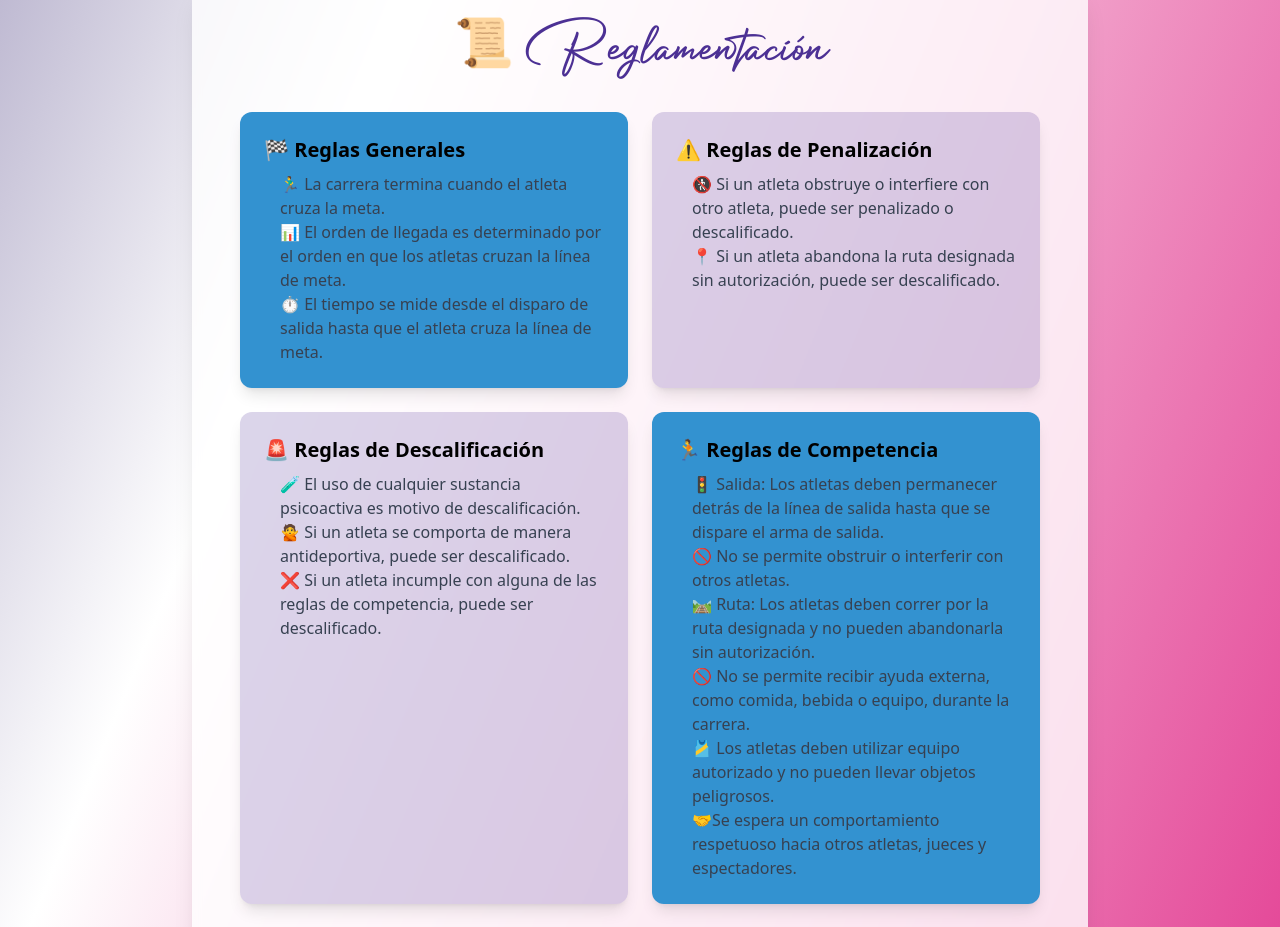
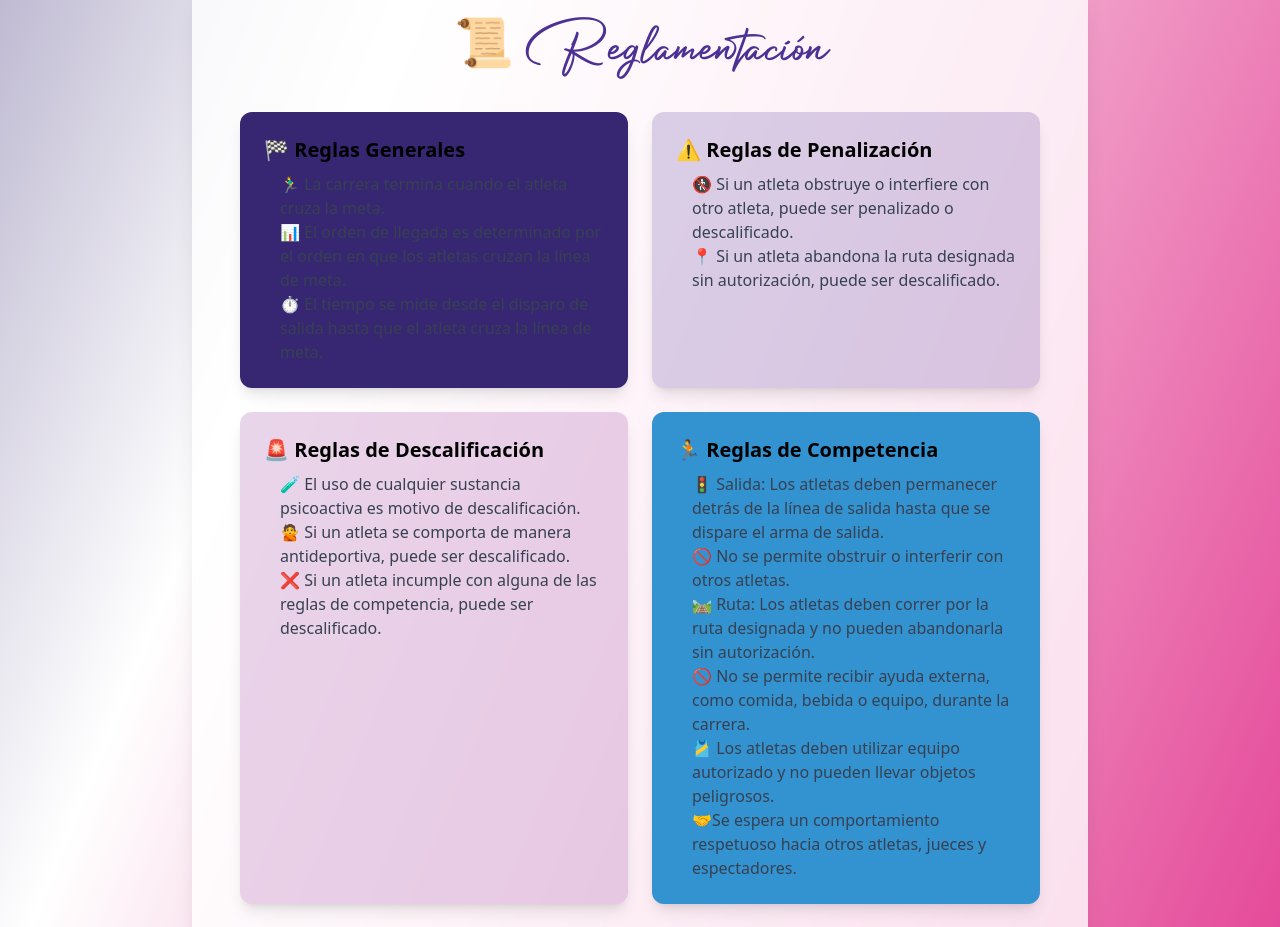
Before and after one commit to StevenRincon24/CarreraMujer2026, a React (Vite) app: page / in a window 1280 px wide. Shown: the part 2132-3059 px from the top of the page. Built offline with nearby package versions, Linux system fonts and the light colour scheme.

Commit message:
Cambio: Colores

```diff
--- a/src/pages/Home.tsx
+++ b/src/pages/Home.tsx
@@ -99,7 +99,7 @@ const Home: React.FC = () => {
               </h2>
             </div>
             <div className="grid grid-cols-1 md:grid-cols-2 gap-6">
-              <div className="bg-feminine-lightPink2 p-6 rounded-xl shadow-lg">
+              <div className="bg-feminine-lavender p-6 rounded-xl shadow-lg">
                 <h3 className="text-xl font-bold">🏁 Reglas Generales</h3>
                 <ul className="list-none pl-4 mt-2 text-gray-700">
                   <li>🏃‍♂️ La carrera termina cuando el atleta cruza la meta.</li>
@@ -128,7 +128,7 @@ const Home: React.FC = () => {
                 </ul>
               </div>
 
-              <div className="bg-feminine-purple/20 p-6 rounded-xl shadow-lg">
+              <div className="bg-feminine-pink/20 p-6 rounded-xl shadow-lg">
                 <h3 className="text-xl font-bold">
                   🚨 Reglas de Descalificación
                 </h3>
```
